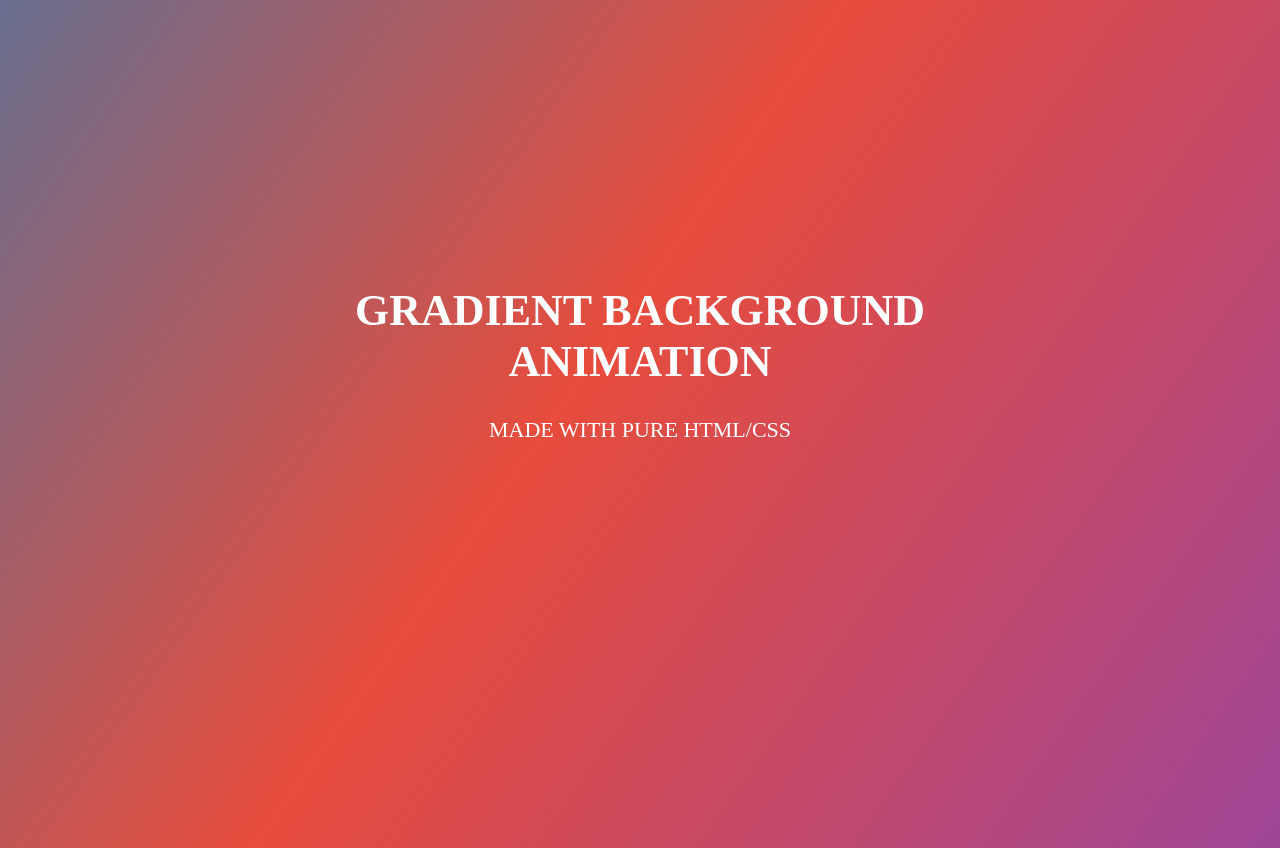
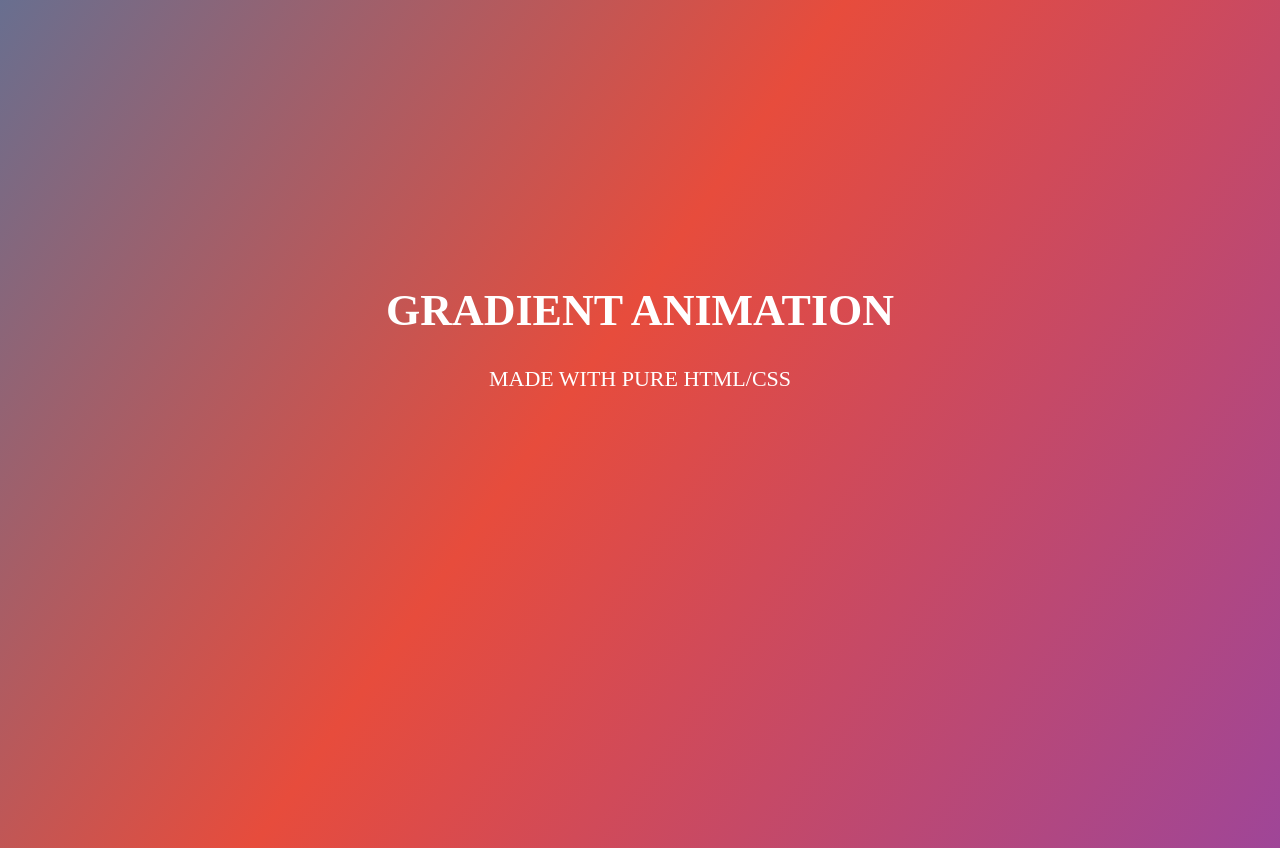
Before and after one commit to mauricio-perdomo-github/Gradient_background_animation_css, a plain HTML site: page index.html in a window 1280 px wide. Drawn offline with Linux system fonts and the light colour scheme.

Commit message:
Update index.html

```diff
--- a/index.html
+++ b/index.html
@@ -9,7 +9,7 @@
 </head>
 <body>
     <div class="text">
-        <h1>Gradient Background Animation</h1>
+        <h1>Gradient Animation</h1>
         <p>Made with pure HTML/CSS</p>
     </div>
 </body>
```
